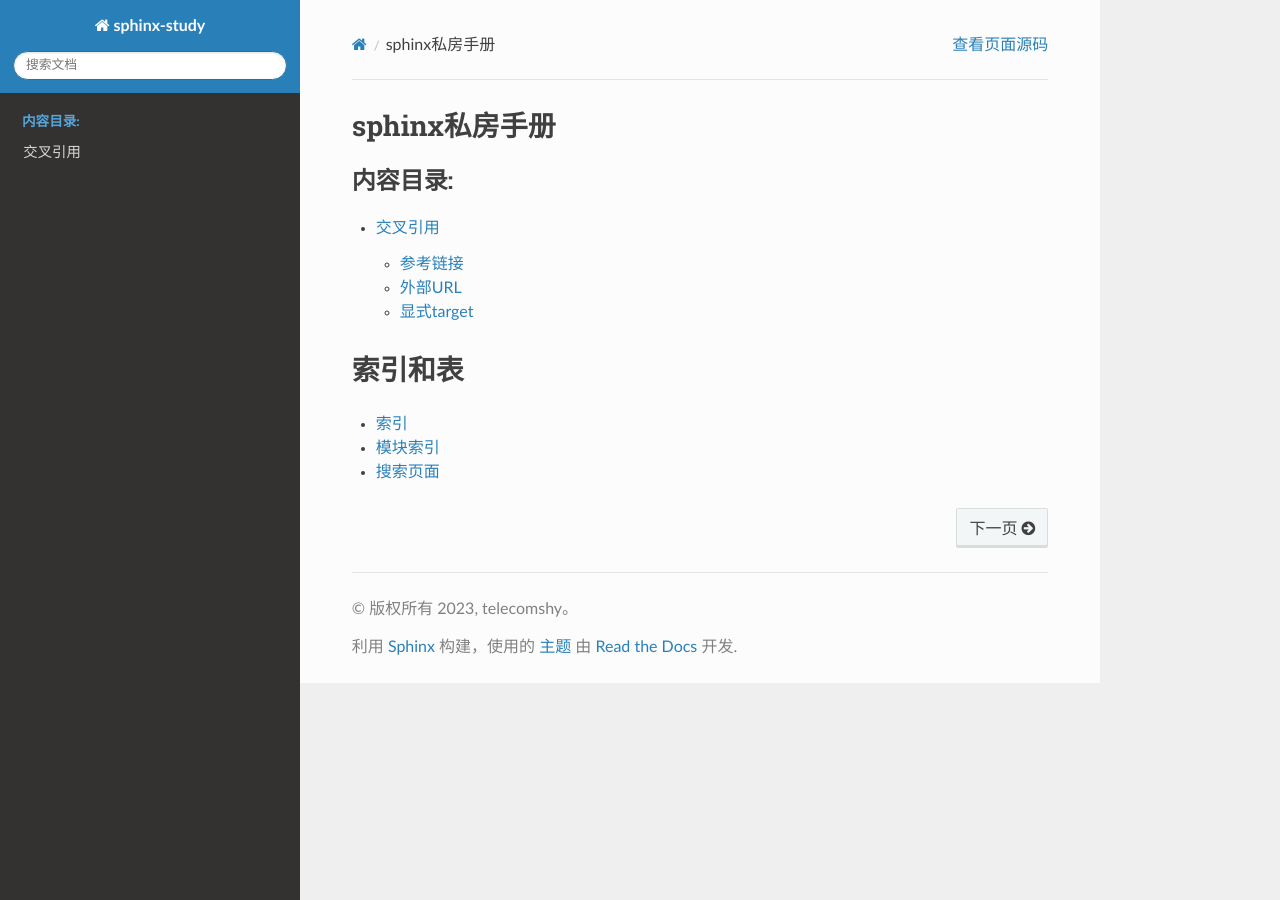
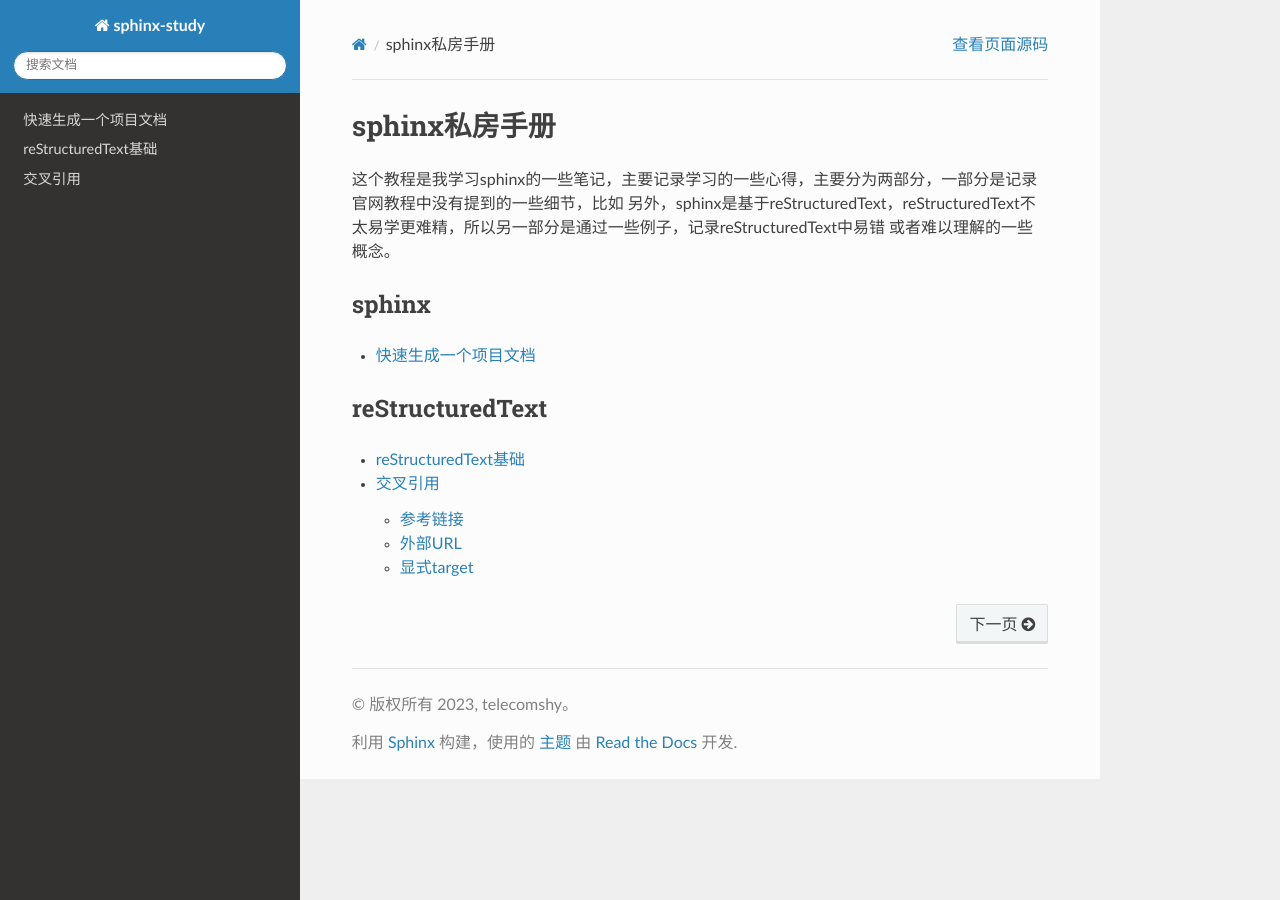
Before and after one commit to telecomshy/sphinx-study, a Sphinx documentation site: the page built from docs/source/index.rst, in a window 1280 px wide. Built offline with Sphinx 7.4.7 and the Read the Docs theme 2.0.0, drawn with Linux system fonts in a browser that asks for light colours.

Commit message:
update index.rst

```diff
--- a/docs/source/index.rst
+++ b/docs/source/index.rst
@@ -6,17 +6,23 @@
 sphinx私房手册
 ========================================
 
+这个教程是我学习sphinx的一些笔记，主要记录学习的一些心得，主要分为两部分，一部分是记录官网教程中没有提到的一些细节，比如
+另外，sphinx是基于reStructuredText，reStructuredText不太易学更难精，所以另一部分是通过一些例子，记录reStructuredText中易错
+或者难以理解的一些概念。
+
+sphinx
+------------------------
+
 .. toctree::
    :maxdepth: 2
-   :caption: 内容目录:
 
-   tutorials/cross_reference
+   tutorials/sphinx/quickstart
 
-.. _index and table:
+reStructuredText
+------------------------
 
-索引和表
-==================
+.. toctree::
+   :maxdepth: 2
 
-* :ref:`genindex`
-* :ref:`modindex`
-* :ref:`search`
+   tutorials/restructuredtext/primer
+   tutorials/restructuredtext/cross_reference
--- a/docs/source/tutorials/cross_reference.rst
+++ b/docs/source/tutorials/restructuredtext/cross_reference.rst
@@ -1,4 +1,5 @@
-telecomshy的sphinx学习笔记
+所谓交叉引用 `cross reference` 就是一个链接。sphix不仅可以链接一个URL，通过特定的语法，可以链接到任意文档的任意位置，
+甚至可以链接到其它项目的文档，比如链接到官方文档的某个方法，功能非常强大。但是不是很容易掌握。
 
 交叉引用
 =================
@@ -39,7 +40,7 @@ telecomshy的sphinx学习笔记
 
 .. code-block:: rst
 
-    链接到 `index.rst` 文件 :doc:`/index`
+    链接到根目录的 `index.rst` 文件 :doc:`/index`
 
-渲染结果为：链接到根目录的 `index.rst` 文件 :doc:`/index` ，可见，渲染出来的文字内容是目的文件的第一个标题。当然也可以用前面的方法，自定义
+渲染结果为：链接到根目录的 `index.rst` 文件 :doc:`/index` ，可见，渲染出来的文字内容是目标文件的第一个标题。当然也可以用前面的方法，自定义
 渲染内容。
--- /dev/null
+++ b/docs/source/tutorials/restructuredtext/primer.rst
@@ -0,0 +1,2 @@
+reStructuredText基础
+=======================
--- /dev/null
+++ b/docs/source/tutorials/sphinx/quickstart.rst
@@ -0,0 +1,2 @@
+快速生成一个项目文档
+==================
```
Also changed, not shown: 9 other files.
